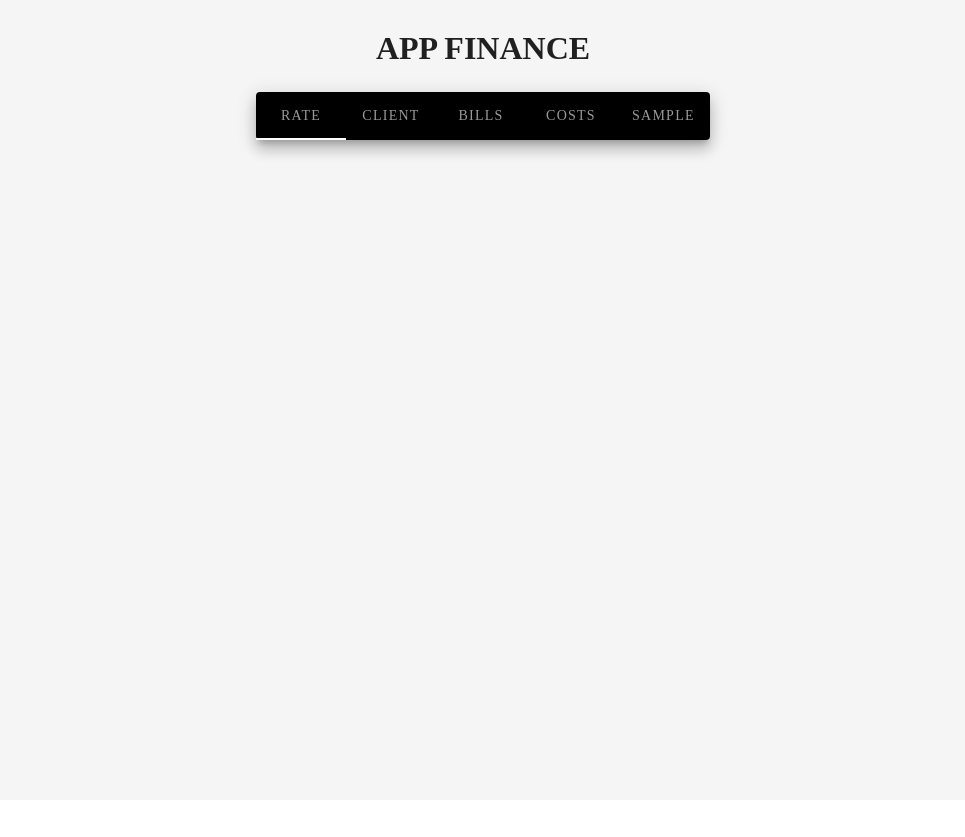
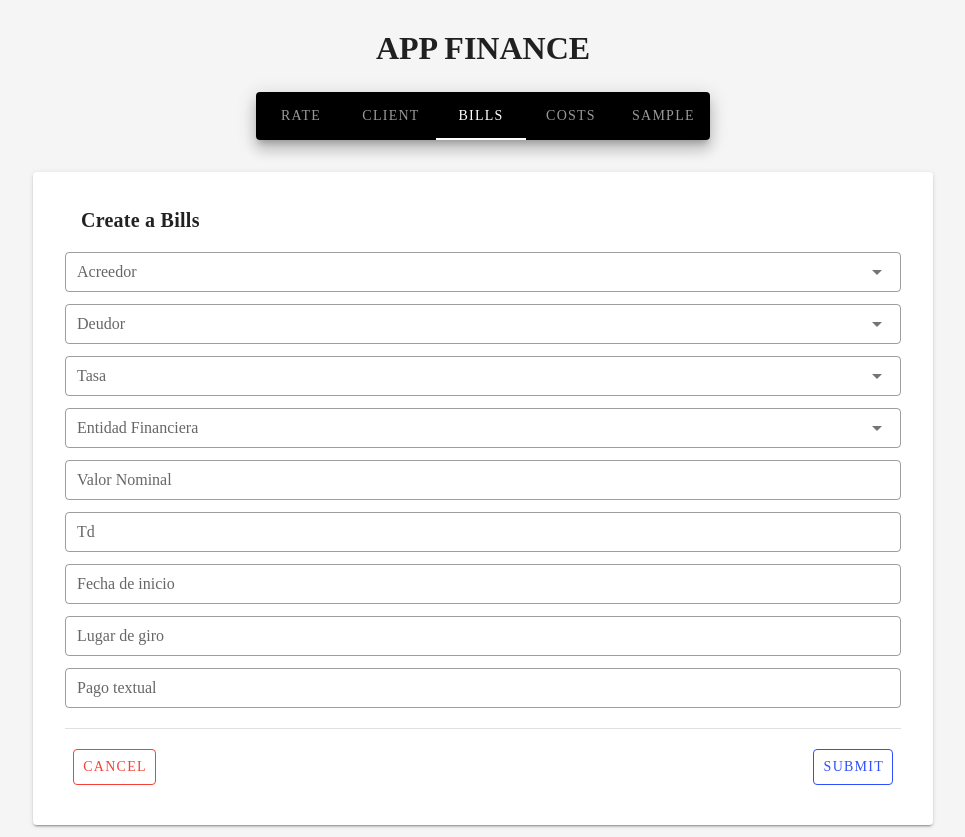
Before and after one commit to JulioSalazar12/app-finanzas, a Vue app: page /letra in a window 1280 px wide. Shown: the whole page, without its empty margins (157-1122 px from the left). Before the commit the page ends 800 px from the top, so only its background shows below. Built offline with nearby package versions, Linux system fonts and the light colour scheme.

Commit message:
feat: bills and costs components added with incompleted features

```diff
--- a/src/App.vue
+++ b/src/App.vue
@@ -7,8 +7,8 @@
           <v-tabs centered background-color="black" dark>
             <v-tab to="/tasa">Rate</v-tab>
             <v-tab to="/cliente">Client</v-tab>
-            <v-tab>Bills</v-tab>
-            <v-tab>Costs</v-tab>
+            <v-tab to="/letra">Bills</v-tab>
+            <v-tab to="/costes">Costs</v-tab>
             <v-tab>Sample</v-tab>
           </v-tabs>
         </v-card>
--- /dev/null
+++ b/src/bills/pages/bills.vue
@@ -0,0 +1,84 @@
+<template>
+  <div class="bills" align="center">
+    <v-card class="pa-8 mx-8" max-width="900">
+      <v-card-title class="font-weight-bold pt-0">Create a Bills</v-card-title>
+      <v-form ref="form">
+        <v-combobox   class="mb-3" clearable outlined hide-details dense   v-model="acreedor" label="Acreedor" :items="acreedores"          ></v-combobox>
+        <v-combobox   class="mb-3" clearable outlined hide-details dense   v-model="deudor" label="Deudor" :items="deudores"            ></v-combobox>
+        <v-combobox   class="mb-3" clearable outlined hide-details dense   v-model="tasa" label="Tasa" :items="tasas"                ></v-combobox>
+        <v-combobox   class="mb-3" clearable outlined hide-details dense   v-model="entidadFinanciera" label="Entidad Financiera" :items="entidadesFinancieras"   ></v-combobox>
+        <v-text-field class="mb-3" dense outlined  clearable hide-details  v-model="valorNominal" label="Valor Nominal"      ></v-text-field>
+        <v-text-field class="mb-3" dense outlined  clearable hide-details  v-model="td"           label="Td"                 ></v-text-field>
+        <v-text-field class="mb-3" dense  outlined  clearable hide-details v-model="fechaInicio"  label="Fecha de inicio"    placeholder="2019-02-03T00:00:00"></v-text-field>
+        <v-text-field class="mb-3" dense outlined  clearable hide-details  v-model="lugarGiro"    label="Lugar de giro"      ></v-text-field>
+        <v-text-field class="mb-3" dense outlined  clearable hide-details  v-model="pagoTextual"  label="Pago textual"       ></v-text-field>
+        <v-divider class="mt-5 mb-3"></v-divider>
+        <v-card-actions>
+          <v-btn outlined color="red" @click="reset">Cancel</v-btn>
+          <v-spacer></v-spacer>
+          <v-btn outlined color="indigo accent-4" @click="createNewBills">Submit</v-btn>
+        </v-card-actions>
+      </v-form>
+    </v-card>
+    <v-snackbar v-model="snackbar" dark>
+      {{ text }}
+      <template v-slot:action="{ attrs }">
+        <v-btn text v-bind="attrs" @click="snackbar = false">
+          Close
+        </v-btn>
+      </template>
+    </v-snackbar>
+  </div>
+</template>
+
+<script>
+import BillsService from '@/bills/services/bills.service'
+
+export default {
+  name: "bills",
+  data: () => ({
+    acreedor: null,
+    deudor: null,
+    tasa: null,
+    entidadFinanciera: null,
+    valorNominal: '',
+    td: '',
+    fechaInicio: '',
+    lugarGiro: '',
+    pagoTextual: '',
+    acreedores: ['Marco','Julio','Jorge'],
+    deudores: ['Luis','Juan','Pedro'],
+    tasas: ['Tasa1','Tasa2','Tasa3'],
+    entidadesFinancieras: ['Entity1','Entity2','Entity3']
+  }),
+  methods: {
+    createNewBills () {
+      this.snackbar = true;
+      this.text = "Letra creada exitosamente";
+      const Bills = {
+        //TODO: Implementar para enviar idAcreedor, idDeudor, idTasa, idEf y idUsuario
+        valor_Nominal: this.valorNominal,
+        td: this.td,
+        Fecha_Inicio: this.fechaInicio,
+        lugar_Giro: this.lugarGiro,
+        pago_textual: this.pagoTextual,
+      };
+      BillsService.createNewBills(Bills)
+          .then((response) => {
+            console.log("new letter:", response.data);
+          });
+
+      this.reset();
+    },
+    reset () {
+      this.text = 'Formulario borrado';
+      this.snackbar = true;
+      this.$refs.form.reset()
+    }
+  }
+}
+</script>
+
+<style scoped>
+
+</style>
--- /dev/null
+++ b/src/bills/services/bills.service.js
@@ -0,0 +1,12 @@
+import http from '@/core/http-common'
+class BillsService {
+    endpoint = 'letra';
+
+    //TODO: implementar que reciba acreedores, deudores, tasas y entidadesFinancieras
+
+    createNewBills(createLetterDto){
+        return http.post(`${this.endpoint}/register`, createLetterDto)
+    }
+}
+
+export default new BillsService();
--- /dev/null
+++ b/src/costs/pages/costs.vue
@@ -0,0 +1,71 @@
+<template>
+  <div class="costs" align="center">
+    <v-card class="pa-8 mx-8" max-width="900">
+      <v-card-title class="font-weight-bold pt-0">Create a Costs</v-card-title>
+      <v-form ref="form">
+        <v-text-field class="mb-3" dense outlined  clearable hide-details  v-model="description" label="Descripción"      ></v-text-field>
+        <v-text-field class="mb-3" dense outlined  clearable hide-details  v-model="montoAsociado"           label="Monto Asociado"                 ></v-text-field>
+        <v-text-field class="mb-3" dense outlined  clearable hide-details  v-model="initOfinal"    label="Inicial o Final" placeholder="[F] o [I]"      ></v-text-field>
+        <v-combobox   class="mb-3" clearable outlined hide-details dense   v-model="oneBill" label="Letra" :items="bills"                ></v-combobox>
+        <v-divider class="mt-5 mb-3"></v-divider>
+        <v-card-actions>
+          <v-btn outlined color="red" @click="reset">Cancel</v-btn>
+          <v-spacer></v-spacer>
+          <v-btn outlined color="indigo accent-4" @click="createNewCost">Submit</v-btn>
+        </v-card-actions>
+      </v-form>
+    </v-card>
+    <v-snackbar v-model="snackbar" dark>
+      {{ text }}
+      <template v-slot:action="{ attrs }">
+        <v-btn text v-bind="attrs" @click="snackbar = false">
+          Close
+        </v-btn>
+      </template>
+    </v-snackbar>
+  </div>
+</template>
+
+<script>
+import CostsService from "@/costs/services/costs.service";
+
+export default {
+  name: "costs",
+  data: () => ({
+    description: '',
+    montoAsociado: '',
+    fechaInicio: '',
+    initOfinal: '',
+    oneBill: null,
+    bills: ['Letra1','Letra2','Letra3'],
+  }),
+  methods: {
+    createNewCost () {
+      this.snackbar = true;
+      this.text = "Coste creado exitosamente";
+      const Bills = {
+        //TODO: Implementar para enviar idLetra
+        description: this.description,
+        montoAsociado: this.montoAsociado,
+        inicial_o_final: this.initOfinal,
+        idLetra: 1,
+      };
+      CostsService.createNewCosts(Bills)
+          .then((response) => {
+            console.log("new costs:", response.data);
+          });
+
+      this.reset();
+    },
+    reset () {
+      this.text = 'Formulario borrado';
+      this.snackbar = true;
+      this.$refs.form.reset()
+    }
+  }
+}
+</script>
+
+<style scoped>
+
+</style>
--- /dev/null
+++ b/src/costs/services/costs.service.js
@@ -0,0 +1,12 @@
+import http from '@/core/http-common'
+class CostsService {
+    endpoint = 'costes';
+
+    //TODO: recibir letra
+
+    createNewCosts(createCostDto){
+        return http.post(`${this.endpoint}/register`, createCostDto)
+    }
+}
+
+export default new CostsService();
--- a/src/router/index.js
+++ b/src/router/index.js
@@ -24,6 +24,22 @@ const routes = [
     // this generates a separate chunk (about.[hash].js) for this route
     // which is lazy-loaded when the route is visited.
     component: () => import(/* webpackChunkName: "about" */ '@/client/pages/client')
+  },
+  {
+    path: '/letra',
+    name: 'bills',
+    // route level code-splitting
+    // this generates a separate chunk (about.[hash].js) for this route
+    // which is lazy-loaded when the route is visited.
+    component: () => import(/* webpackChunkName: "bills" */ '@/bills/pages/bills')
+  },
+  {
+    path: '/costes',
+    name: 'costs',
+    // route level code-splitting
+    // this generates a separate chunk (about.[hash].js) for this route
+    // which is lazy-loaded when the route is visited.
+    component: () => import(/* webpackChunkName: "costs" */ '@/costs/pages/costs')
   }
 ]
 
```
